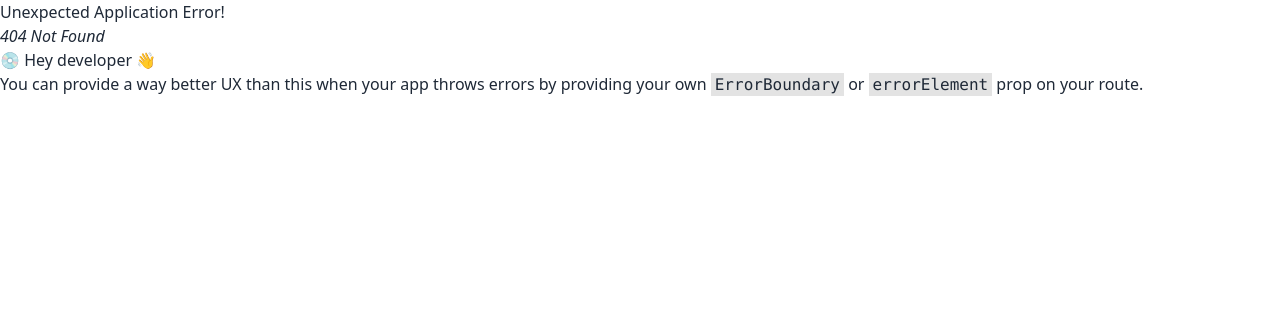
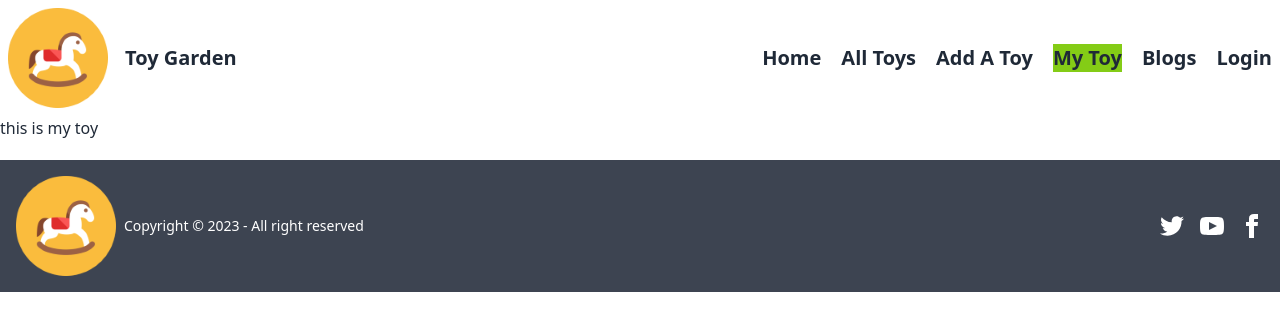
Before and after one commit to tanvirahammed308/assigment-11, a React (Vite) app: page /mytoy in a window 1280 px wide. Before the commit this address had no page. Shown: the top 330 px of the page. Built offline with nearby package versions, Linux system fonts and the light colour scheme.

Commit message:
my toy page added

```diff
--- a/public/subCate.json
+++ b/public/subCates.json
@@ -1,5 +1,6 @@
 [
     {
+      "subcategory_id": "01",
       "subcategory": "Remote-Controlled Cars",
       "toys": [
         {
@@ -17,6 +18,7 @@
       ]
     },
     {
+      "subcategory_id": "02",
       "subcategory": "Diecast Cars",
       "toys": [
         {
@@ -34,6 +36,7 @@
       ]
     },
     {
+      "subcategory_id": "3",
       "subcategory": "Transforming Cars",
       "toys": [
         {
--- a/src/components/Pages/Home.jsx
+++ b/src/components/Pages/Home.jsx
@@ -8,7 +8,7 @@ import CustomerServ from "./CustomerServ";
 
 const Home = () => {
   return (
-    <div className="container mx-auto lg:mt-16 sm:mt-36">
+    <div className="container mx-auto lg:mt-16 sm:mt-40">
       <div className="carousel w-full h-[500px]">
         <div id="slide1" className="carousel-item relative w-full  ">
           <img
@@ -59,6 +59,7 @@ const Home = () => {
       <div className="top-0">
       <Gallery></Gallery>
       </div>
+      {/* sub category section  */}
       <div>
         <SubCategory></SubCategory>
       </div>
--- /dev/null
+++ b/src/components/Pages/MyToy.jsx
@@ -0,0 +1,11 @@
+
+
+const MyToy = () => {
+    return (
+        <div>
+           <h1>this is my toy</h1>
+        </div>
+    );
+};
+
+export default MyToy;
--- a/src/components/Routes/Routes.jsx
+++ b/src/components/Routes/Routes.jsx
@@ -6,6 +6,7 @@ import AddAToy from "../Pages/AddAToy";
 import Blogs from "../Pages/Blogs";
 import Register from "../Pages/Register";
 import Login from "../Pages/Login";
+import MyToy from "../Pages/MyToy";
 
 const router = createBrowserRouter([
     {
@@ -26,6 +27,10 @@ const router = createBrowserRouter([
           element: <AddAToy />,
         },
         {
+          path: "/mytoy",
+          element: <MyToy />,
+        },
+        {
           path: "/blogs",
           element: < Blogs/>,
         },
--- a/src/components/Shared/NavBar.jsx
+++ b/src/components/Shared/NavBar.jsx
@@ -52,6 +52,14 @@ const NavBar = () => {
               }
             >
               Add A Toy
+            </NavLink>
+            <NavLink
+              to="/mytoy"
+              className={({ isActive }) =>
+                isActive ? "bg-lime-500	font-bold text-xl" : "font-bold  text-xl"
+              }
+            >
+              My Toy
             </NavLink>
 
             <NavLink
@@ -109,6 +117,15 @@ const NavBar = () => {
         </NavLink>
 
         <NavLink
+          to="/mytoy"
+          className={({ isActive }) =>
+            isActive ? "bg-lime-500	font-bold text-xl" : "font-bold  text-xl"
+          }
+        >
+          My Toy
+        </NavLink>
+
+        <NavLink
           to="/blogs"
           className={({ isActive }) =>
             isActive ? "bg-lime-500	font-bold text-xl" : "font-bold  text-xl"
```
